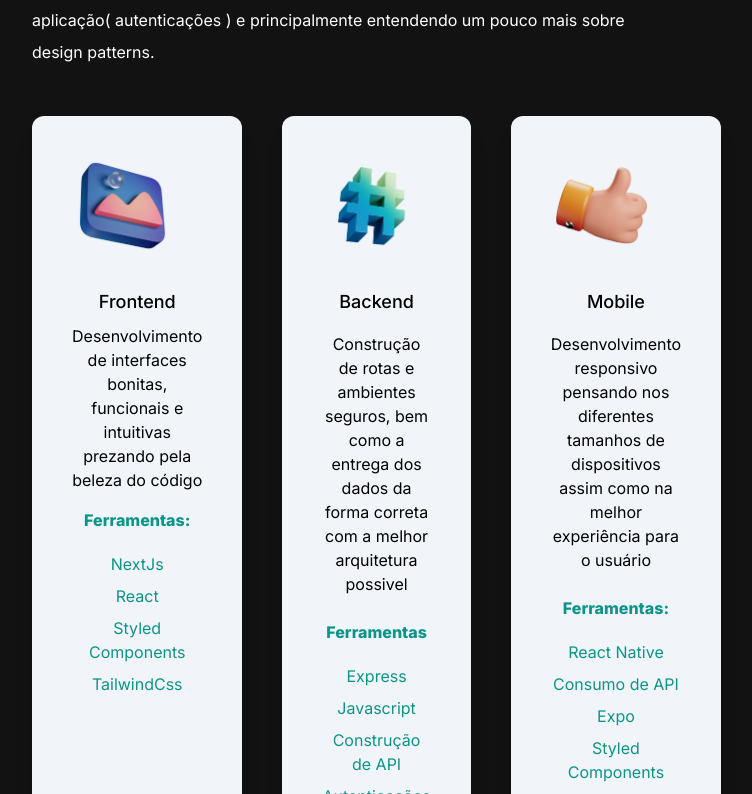
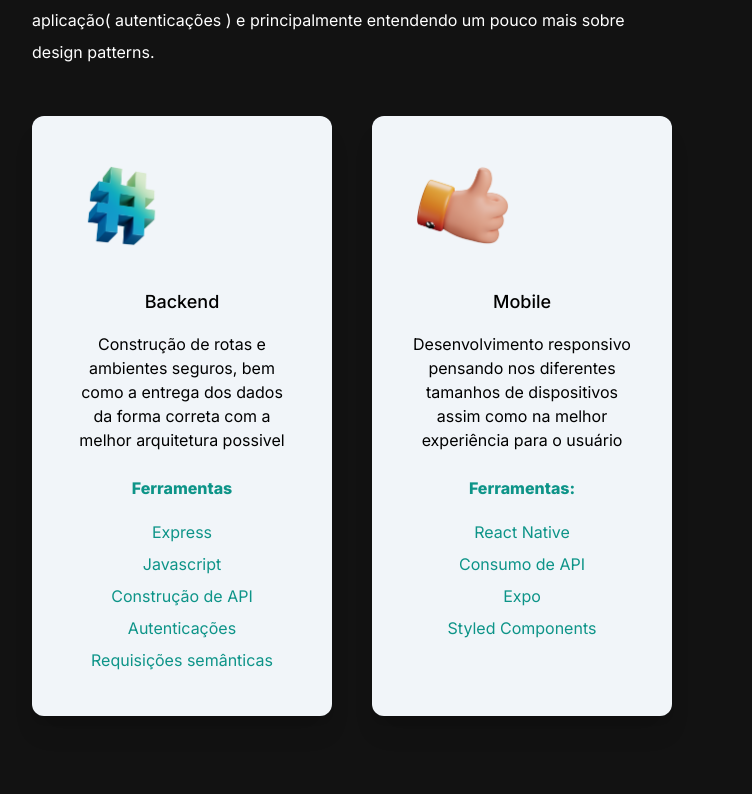
Before and after one commit to rafael3007/portfolio, a Next.js app: page / in a window 1280 px wide. Shown: the part 1266-2060 px from the top of the page, without its empty margins (288-1040 px from the left). Built offline with nearby package versions, Linux system fonts and the light colour scheme.

Commit message:
new components

```diff
--- a/src/app/layout.tsx
+++ b/src/app/layout.tsx
@@ -3,9 +3,7 @@ import Navbar from '@/components/Navbar'
 import './globals.css'
 import type { Metadata } from 'next'
 import { Inter } from 'next/font/google'
-import { cookies } from 'next/headers'
 import { ThemeProviders } from './Theme-providers'
-
 
 const inter = Inter({ subsets: ['latin'] })
 
--- a/src/app/page.tsx
+++ b/src/app/page.tsx
@@ -22,6 +22,7 @@ import web5 from "../../public/web5.png";
 import web4 from "../../public/web4.png";
 import web6 from "../../public/web6.png";
 import Navbar from "@/components/Navbar";
+import StackComponent from "@/components/stacks/StackComponent";
 
 export default function Home() {
   const [imageAlternate, setImageAlternate] = useState(false);
@@ -81,26 +82,8 @@ export default function Home() {
 
           </div>
           <div className="lg:flex gap-10">
-            {/**component stack */}
-            <div className="bg-slate-100 text-center shadow-xl p-10 rounded-xl my-10  dark:bg-white flex-1">
-              <Image
-                src={design}
-                width={100}
-                height={100}
-                alt="alguma coisa"
-              />
-              <h3 className="text-black dark:text-white text-lg font-medium pt-8 pb-2  ">
-                Frontend
-              </h3>
-              <p className="text-py-2 text-black dark:text-white">
-                Desenvolvimento de interfaces bonitas, funcionais e intuitivas prezando pela beleza do código
-              </p>
-              <h4 className="py-4 text-teal-600 font-extrabold">Ferramentas:</h4>
-              <p className="text-teal-600 py-1">NextJs</p>
-              <p className="text-teal-600 py-1">React</p>
-              <p className="text-teal-600 py-1">Styled Components</p>
-              <p className="text-teal-600 py-1">TailwindCss</p>
-            </div>
+
+            {/**<StackComponent path={design } /> */}
             <div className="bg-slate-100 text-center shadow-xl p-10 rounded-xl my-10 dark:bg-white flex-1">
               <Image
                 src={code}
--- /dev/null
+++ b/src/components/stacks/StackComponent.tsx
@@ -0,0 +1,35 @@
+import Image from "next/image";
+import StackTools from "./StackTools";
+
+interface StackProps {
+    path: string;
+}
+
+export default function StackComponent({ path }: StackProps) {
+    const toolList = ['next']
+    return (
+        <div className="bg-slate-100 text-center shadow-xl p-10 rounded-xl my-10  dark:bg-white flex-1">
+              <Image
+                src={path}
+                width={100}
+                height={100}
+                alt="alguma coisa"
+              />
+              <h3 className="text-black dark:text-white text-lg font-medium pt-8 pb-2  ">
+                Frontend
+              </h3>
+              <p className="text-py-2 text-black dark:text-white">
+                Desenvolvimento de interfaces bonitas, funcionais e intuitivas prezando pela beleza do código
+              </p>
+            <h4 className="py-4 text-teal-600 font-extrabold">Ferramentas:</h4>
+            <>
+                {/**
+                 * {toolList.map((item) => {
+                    <StackTools tool={item} />
+                })}
+                 */}
+            </>
+
+        </div>
+    )
+};
--- /dev/null
+++ b/src/components/stacks/StackTools.tsx
@@ -0,0 +1,6 @@
+export default function StackTools(tool : string) {
+    return (
+        <p className="text-teal-600 py-1">{ tool }</p>
+    )
+
+};
```
